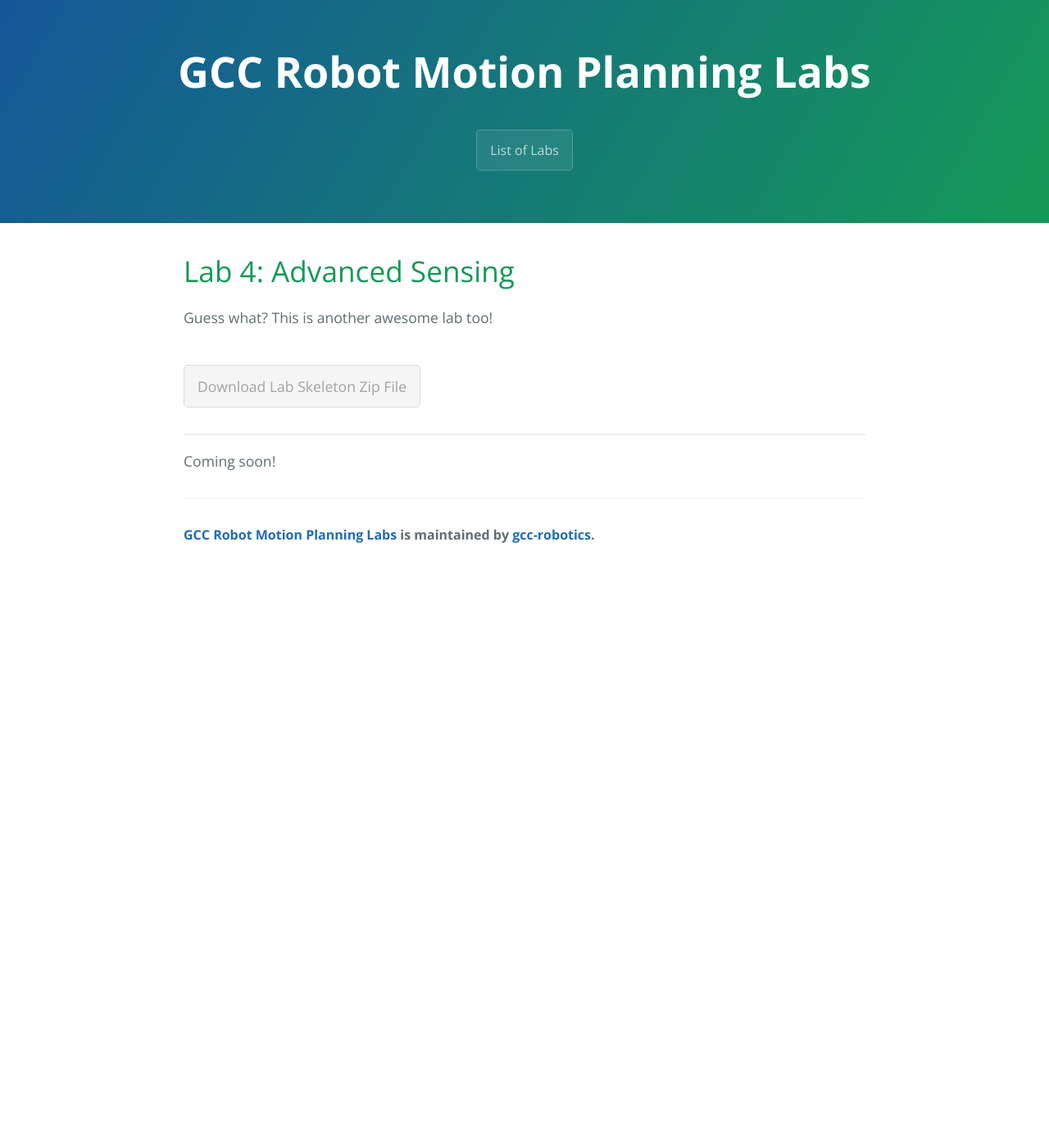
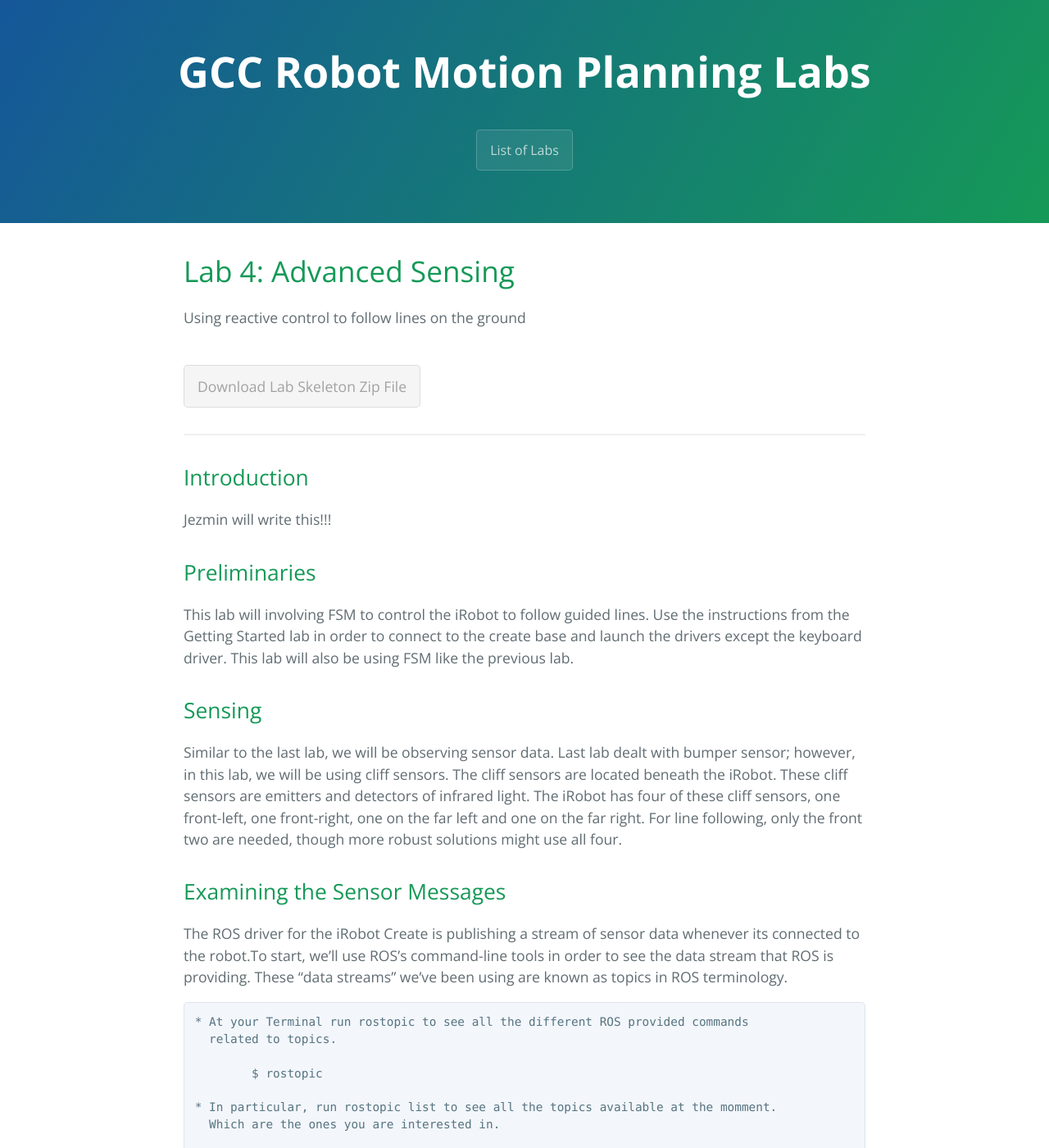
Before and after one commit to gcc-robotics/robot-motion-planning-labs, a Jekyll site: the page built from _posts/2014-06-28-lab4-ir-sensing.md, in a window 1280 px wide and 1400 px high. Shown: the whole window at 82% size. Built offline with Jekyll 4.4.1, drawn with Linux system fonts in a browser that asks for light colours; the repository's description, which GitHub fills in, is left out; some of the changed text lies outside the part shown.

Commit message:
Editted lab 3 and lab 4

```diff
--- a/_posts/2014-06-28-lab4-ir-sensing.md
+++ b/_posts/2014-06-28-lab4-ir-sensing.md
@@ -1,8 +1,82 @@
 ---
 layout: post
 title: "Lab 4: Advanced Sensing"
-description: Guess what? This is another awesome lab too!
+description: "Using reactive control to follow lines on the ground"
 zipFile: gh-pages.zip
 ---
 
-Coming soon!
+
+Introduction
+--------------
+
+Jezmin will write this!!!
+
+Preliminaries
+--------------
+
+This lab will involving FSM to control the iRobot to follow guided lines.
+Use the instructions from the Getting Started lab in order to
+connect to the create base and launch the drivers except the keyboard driver.
+This lab will also be using FSM like the previous lab.
+
+Sensing
+--------------
+
+Similar to the last lab, we will be observing sensor data. Last lab dealt with
+bumper sensor; however, in this lab, we will be using cliff sensors. The cliff
+sensors are located beneath the iRobot. These cliff sensors are emitters and
+detectors of infrared light. The iRobot has four of these cliff sensors,
+one front-left, one front-right, one on the far left and one on the far right.
+For line following, only the front two are needed, though more robust solutions
+might use all four.
+
+Examining the Sensor Messages
+--------------
+
+The ROS driver for the iRobot Create is publishing a stream of sensor data whenever
+its connected to the robot.To start, we'll use ROS's command-line tools in order
+to see the data stream that ROS is providing. These "data streams" we've been
+using are known as topics in ROS terminology.
+
+	* At your Terminal run rostopic to see all the different ROS provided commands
+	  related to topics.
+
+		$ rostopic
+
+	* In particular, run rostopic list to see all the topics available at the momment.
+	  Which are the ones you are interested in.
+
+		$ rostopic list
+
+	* If you do not see the topic mobile_base/sensors/core, try reconnecting your
+	  iRobot following the lab 1 commands.
+
+	* To print the data flowing through Terminal, we will be using echo command.
+
+		$ rostopic echo mobile_base/sensors/core
+
+	* Try putting different colored item under the cliff sensors and observe the
+	  topics printed on your Terminal.
+
+Sensor Subscribers
+--------------
+
+Similar to previous lab, we will be using subscriber once again. However, this
+lab will need to access the data of cliff sensors. Compare the codes to see
+how the subscribers are different for different sensors.
+
+Line-following
+--------------
+
+The idea of this lab is:
+
+	* First, place the iRobot so that it's cliff sensors straddle in a line
+
+	* Using FSM, your iRobot will have to follow the line provided
+
+	* When the cliff sensor detects the line, make appropriate state to get back on track
+
+To begin, you must be able to find the threshold the colors using the cliff sensor. Use the
+front-left and front-right sensors only. Be careful of the classroom ground color with
+the tapes. To test, start with straight lines and slow curves. Make sure your line-following
+codes are written using FSM.
```
Also changed, not shown: _posts/2014-06-29-lab3-finite-state-machines-and-sensing.md (+18 -0 lines).
